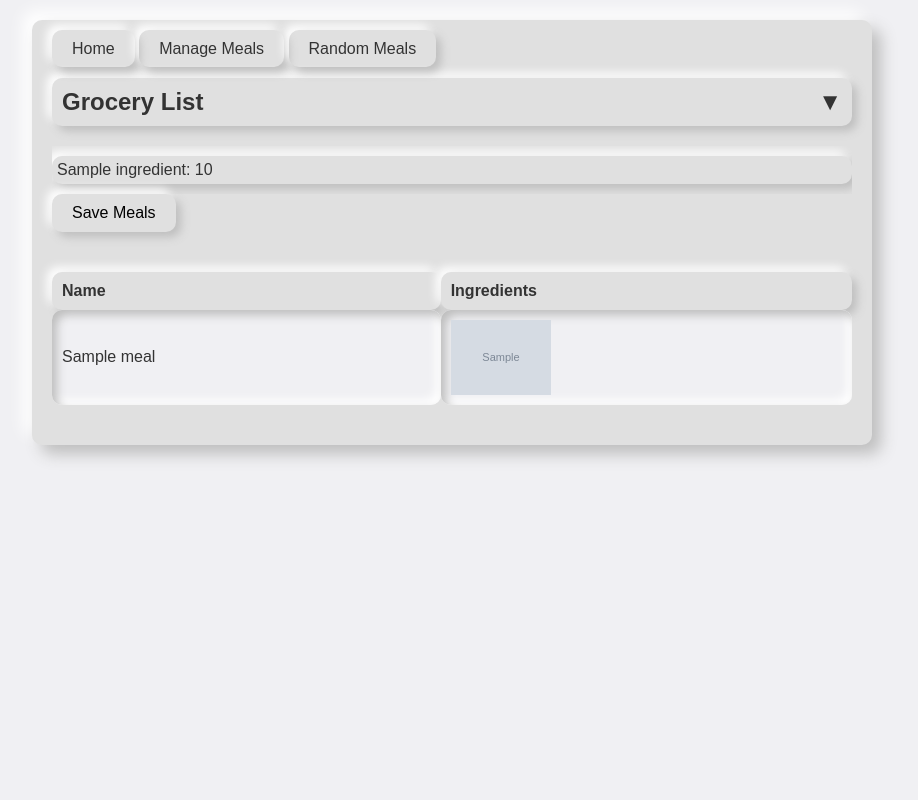
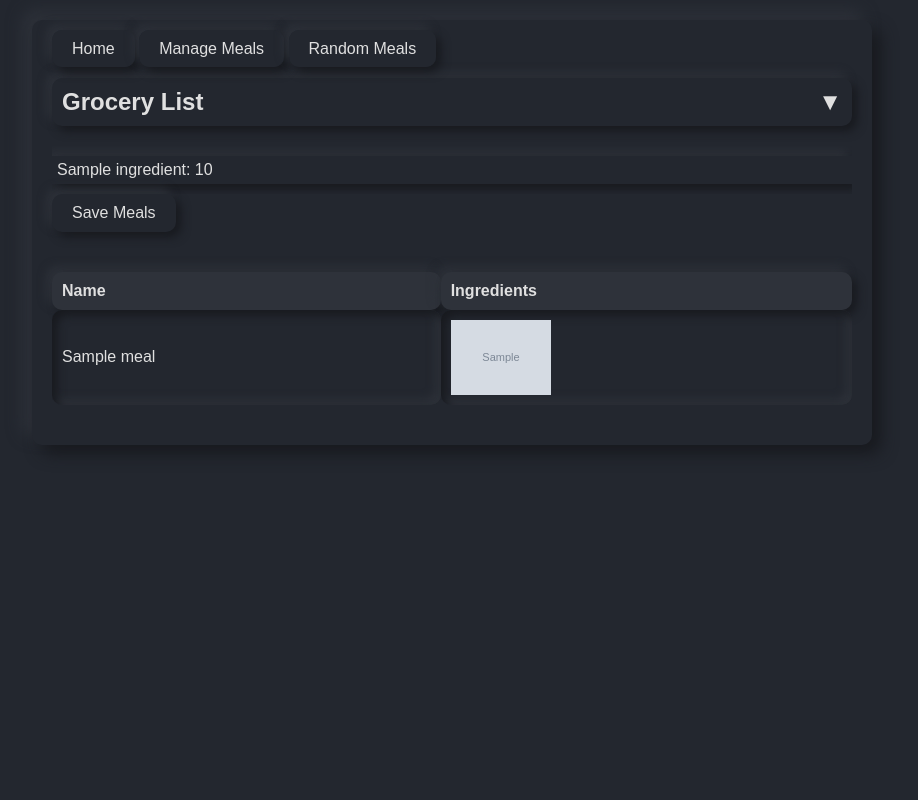
Before and after one commit to handfistface/recipe-roguelite, a Flask app: template templates/randomMeals.html in a window 1280 px wide. Shown: the whole page, without its empty margins (188-1106 px from the left). Run offline with Flask 3, Linux system fonts and the light colour scheme; the template is opened without the code that fills it: most values are stand-ins (such as "Sample title", 1, 10 or a date in 2020); grey boxes marked "Sample" are stand-in pictures.

Commit message:
Converted to dark theme.

```diff
--- a/static/css/randomMeals.css
+++ b/static/css/randomMeals.css
@@ -1,7 +1,7 @@
 body {
     font-family: Arial, sans-serif;
-    background-color: #f0f0f3;
-    color: #333;
+    background-color: #23272f;
+    color: #e0e0e0;
 }
 #grocery-list {
     list-style-type: none;
@@ -10,11 +10,13 @@ body {
     overflow: hidden;
     transition: max-height 0.5s ease, opacity 0.5s ease;
     opacity: 1;
+    background: #23272f;
+    color: #e0e0e0;
 }
 #grocery-list li {
-    background: #e0e0e0;
-    border-radius: 10px;
-    box-shadow: 5px 5px 10px #bebebe, -5px -5px 10px #ffffff;
+    background: #23272f;
+    color: #e0e0e0;
+    box-shadow: 5px 5px 10px #181a1f, -5px -5px 10px #2e323a;
     margin: 10px 0;
     padding: 5px; /* Reduced padding */
     transition: all 1.0s ease;
@@ -28,10 +30,11 @@ body {
 
 #grocery-list-header {
     cursor: pointer;
-    background: #e0e0e0;
+    background: #23272f;
+    color: #e0e0e0;
     padding: 10px;
     border-radius: 10px;
-    box-shadow: 5px 5px 10px #bebebe, -5px -5px 10px #ffffff;
+    box-shadow: 5px 5px 10px #181a1f, -5px -5px 10px #2e323a;
     transition: background 1.0s ease;
     display: flex;
     justify-content: space-between;
@@ -59,21 +62,22 @@ th, td {
     text-align: left;
 }
 th {
-    background: #e0e0e0;
-    border-radius: 10px;
-    box-shadow: 5px 5px 10px #bebebe, -5px -5px 10px #ffffff;
+    background: #2e323a;
+    color: #e0e0e0;
+    box-shadow: 5px 5px 10px #181a1f, -5px -5px 10px #2e323a;
 }
 td {
-    background: #f0f0f3;
-    border-radius: 10px;
-    box-shadow: inset 5px 5px 10px #bebebe, inset -5px -5px 10px #ffffff;
+    background: #23272f;
+    color: #e0e0e0;
+    box-shadow: inset 5px 5px 10px #181a1f, inset -5px -5px 10px #2e323a;
     cursor: pointer;
 }
 #save-button {
-    background: #e0e0e0;
+    background: #23272f;
+    color: #e0e0e0;
     border: none;
     border-radius: 10px;
-    box-shadow: 5px 5px 10px #bebebe, -5px -5px 10px #ffffff;
+    box-shadow: 5px 5px 10px #181a1f, -5px -5px 10px #2e323a;
     padding: 10px 20px;
     font-size: 16px;
     cursor: pointer;
@@ -81,5 +85,5 @@ td {
     margin-bottom: 20px;
 }
 #save-button:hover {
-    box-shadow: inset 5px 5px 10px #bebebe, inset -5px -5px 10px #ffffff;
+    box-shadow: inset 5px 5px 10px #181a1f, inset -5px -5px 10px #2e323a;
 }
--- a/static/css/styles.css
+++ b/static/css/styles.css
@@ -1,7 +1,7 @@
 body {
     font-family: Arial, sans-serif;
-    background-color: #e0e0e0;
-    color: #333;
+    background-color: #23272f;
+    color: #e0e0e0;
     padding: 20px;
     margin: 0;
 }
@@ -9,10 +9,10 @@ body {
 .container {
     max-width: 800px;
     margin: 0 auto;
-    background-color: #e0e0e0;
+    background-color: #23272f;
     padding: 20px;
     border-radius: 10px;
-    box-shadow: 9px 9px 16px #bebebe, -9px -9px 16px #ffffff;
+    box-shadow: 9px 9px 16px #181a1f, -9px -9px 16px #2e323a;
 }
 
 input[type="text"] {
@@ -21,25 +21,30 @@ input[type="text"] {
     margin-bottom: 20px;
     border: none;
     border-radius: 10px;
-    box-shadow: inset 5px 5px 10px #bebebe, inset -5px -5px 10px #ffffff;
+    box-shadow: inset 5px 5px 10px #181a1f, inset -5px -5px 10px #2e323a;
     font-size: 16px;
+    background-color: #23272f;
+    color: #e0e0e0;
 }
 
 table {
     width: 100%;
     border-collapse: collapse;
     margin-bottom: 20px;
+    background-color: #23272f;
 }
 
 th, td {
     padding: 10px;
     text-align: left;
     border-radius: 10px;
-    box-shadow: inset 5px 5px 10px #bebebe, inset -5px -5px 10px #ffffff;
+    box-shadow: inset 5px 5px 10px #181a1f, inset -5px -5px 10px #2e323a;
     padding: 0;
     margin: 0;
     text-align: center;
     vertical-align: middle;
+    background-color: #23272f;
+    color: #e0e0e0;
 }
 
 table, th, td {
@@ -47,24 +52,25 @@ table, th, td {
 }
 
 th {
-    background-color: #f0f0f0;
+    background-color: #2e323a;
 }
 
 td {
-    background-color: #e0e0e0;
+    background-color: #23272f;
 }
 
 a {
     text-decoration: none;
-    color: #333;
+    color: #e0e0e0;
     padding: 10px 20px;
     border-radius: 10px;
-    box-shadow: 5px 5px 10px #bebebe, -5px -5px 10px #ffffff;
+    box-shadow: 5px 5px 10px #181a1f, -5px -5px 10px #2e323a;
     transition: all 0.3s ease;
+    background-color: #23272f;
 }
 
 a:hover {
-    box-shadow: inset 5px 5px 10px #bebebe, inset -5px -5px 10px #ffffff;
+    box-shadow: inset 5px 5px 10px #181a1f, inset -5px -5px 10px #2e323a;
 }
 
 .meal-thumbnail {
@@ -73,4 +79,5 @@ a:hover {
     object-fit: cover; /* Ensures the image fills the square */
     border-radius: 8px;
     display: block;
+    background-color: #23272f;
 }
```
Also changed, not shown: static/css/meals.css (+30 -0 lines).
